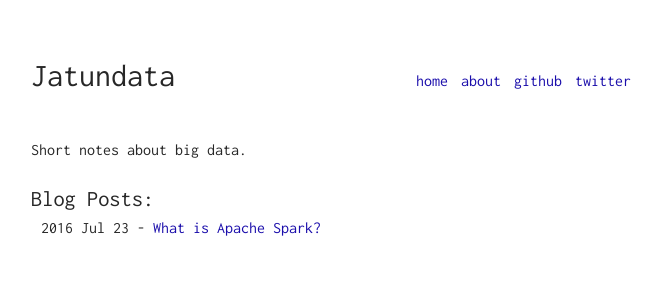
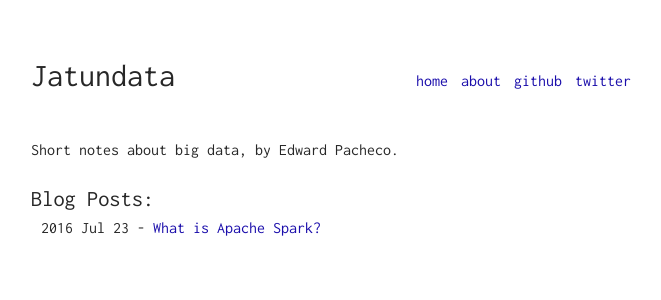
Before and after one commit to jatundata/jatundata.github.io, a Jekyll site: the page built from index.html, in a window 1280 px wide. Shown: the top 300 px of the page, without its empty margins (309-970 px from the left). Built offline with Jekyll 4.4.1, drawn with Linux system fonts in a browser that asks for light colours.

Commit message:
updating author name at index.html

```diff
--- a/index.html
+++ b/index.html
@@ -16,7 +16,7 @@ layout: default
 </div>
 -->
 <div class="portfolio">
-    <h3>Short notes about big data.</h3>
+    <h2>Short notes about big data, by Edward Pacheco.</h2>
 </div>
 
 <div class="blog">
```
